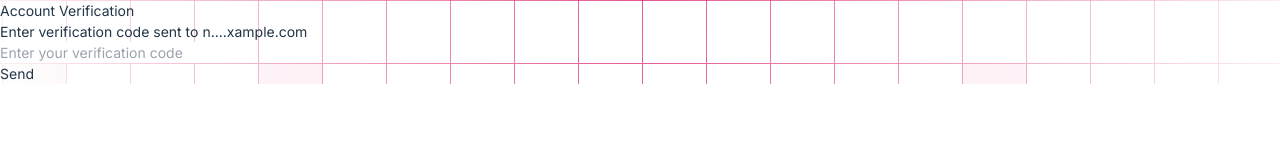
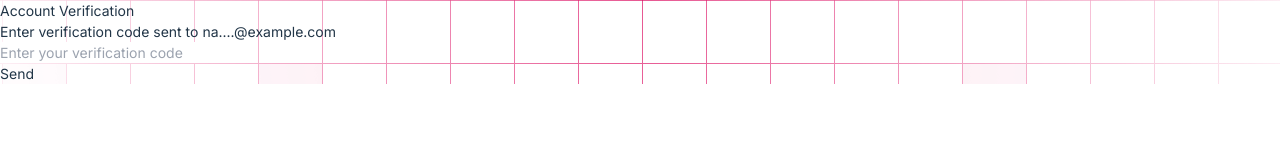
Before and after one commit to pheobeayo/townhouse, a React (Vite) app: page /verify_account in a window 1280 px wide. Shown: the top 160 px of the page. Built offline with nearby package versions, Linux system fonts and the light colour scheme; no server answers; sample sign-in values are in the browser's storage.

Commit message:
fixing errors

```diff
--- a/src/pages/VerifyAccount.tsx
+++ b/src/pages/VerifyAccount.tsx
@@ -7,7 +7,7 @@ export default function VerifyAccount(){
     let [disable,setDisable]=useState(false);
     let navigate=useNavigate()
     let user_data:any=sessionStorage.getItem("user_data")
-    let userEmail=JSON.parse(user_data).email
+    let userEmail:any=JSON.parse(user_data).email
 
     async function handleVerification(e:any){
         try{
@@ -18,12 +18,12 @@ export default function VerifyAccount(){
                 setDisable(false)
                 err_toast("You've enter a wrong verification code, Try again!")
                 navigate(-1)
+                sessionStorage.clear()
             }else{
                 let userData:any=sessionStorage.getItem("user_data")
                 localStorage.setItem("user_data",userData)
                 setDisable(false)
             }
-            sessionStorage.clear()
         }catch(error:any){
             setDisable(false)
             const errorMessage = error.message;
@@ -37,13 +37,13 @@ export default function VerifyAccount(){
                 <div className="sm:w-[360px] my-[40px]">
                     <div className="sm:mb-[40px] gap-[8px] flex flex-col items-center max-sm:my-[20px]">
                         <p className="text-[30px] font-semibold">Account Verification</p>
-                        <p className="text-[var(--secondary-08)] text-[14px]">Enter verification code sent to {`${userEmail.slice(0,1)}....${userEmail.slice(userEmail.length-10, userEmail.length)}`}</p>
+                        <p className="text-[var(--secondary-08)] text-[14px]">Enter verification code sent to {`${userEmail.slice(0,2)}....${userEmail.slice(userEmail.length-12, userEmail.length)}`}</p>
                     </div>
 
                     <form onSubmit={(e)=>handleVerification(e)} className="flex flex-col gap-[12px] text-sm">
                         <div className="flex flex-col mb-3">
                             <div className="pb-4">
-                                <input id="verification_code" name="verification_code" type="text" className={`px-[10px] w-full py-2 focus:outline-[var(--primary-01)] focus:outline-[1px] bg-white border-[1px] rounded-lg`} placeholder="Enter your verification code" required/>
+                                <input id="verification_code" maxLength={6} minLength={6} name="verification_code" type="text" className={`px-[10px] w-full py-2 focus:outline-[var(--primary-01)] focus:outline-[1px] bg-white border-[1px] rounded-lg`} placeholder="Enter your verification code" required/>
                             </div>
 
                             <button disabled={disable} className={disable===true?"cursor-wait mt-5 capitalize py-3 px-6 text-[var(--white)] rounded-md bg-[var(--primary-02)] border-[1px]":"mt-5 capitalize py-3 px-6 text-white rounded-md bg-[var(--primary-01)]"}>
```
